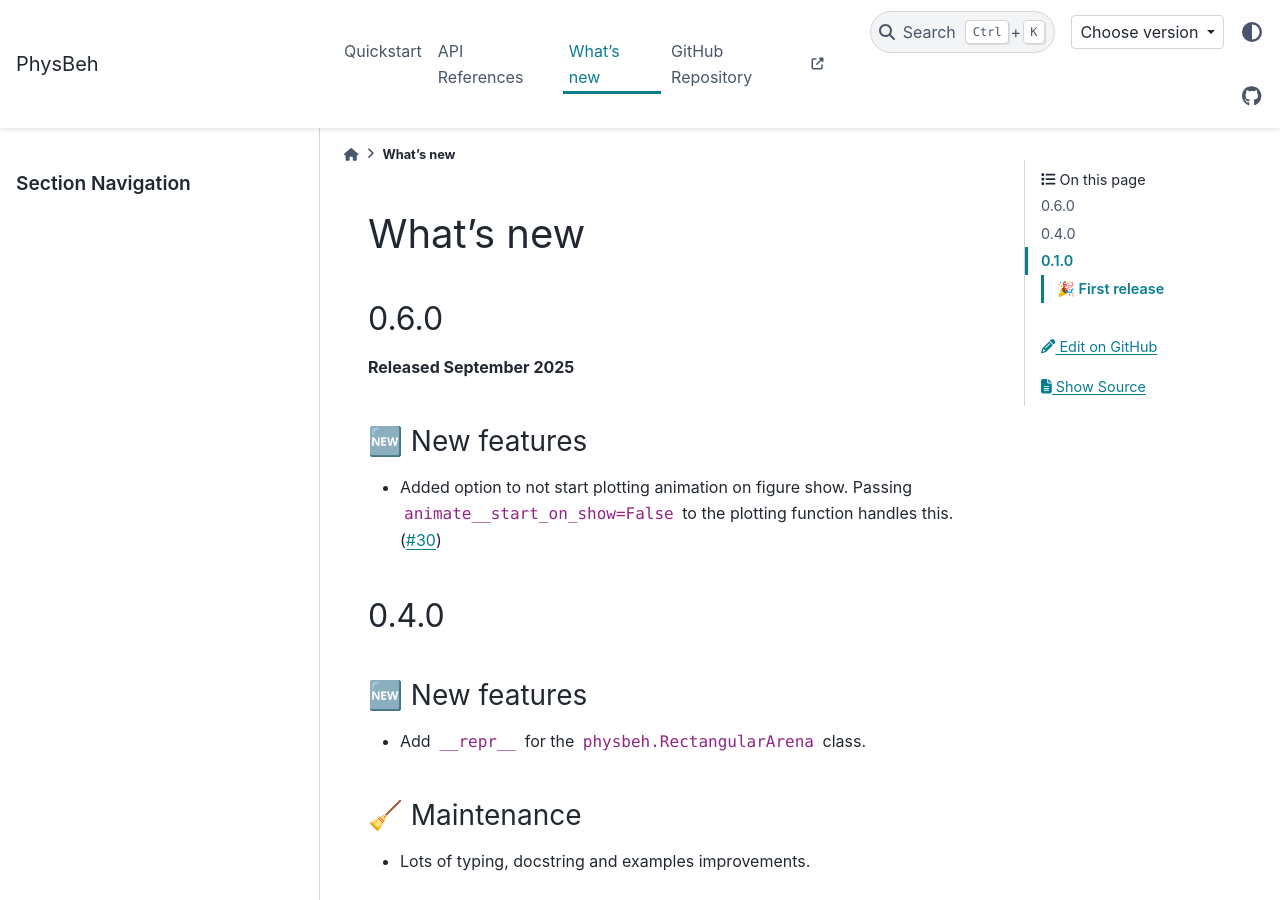
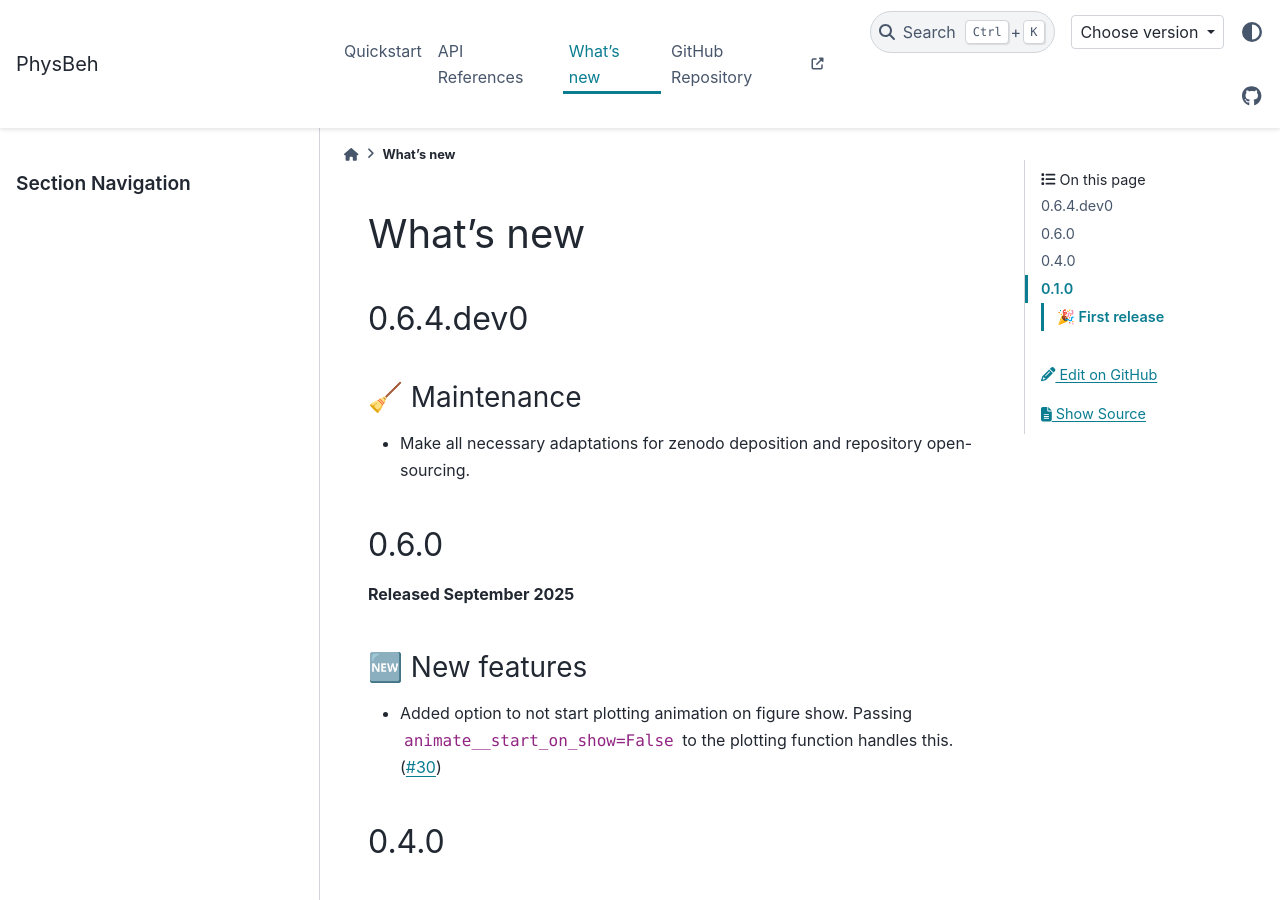
Before and after one commit to FelipeCybis/physbeh, a Sphinx documentation site: the page built from docs/source/changes/whats_new.rst, in a window 1280 px wide and 900 px high. Built offline with Sphinx 7.4.7 and the PyData theme 0.15.4, drawn with Linux system fonts in a browser that asks for light colours; pages that are not in the unit, such as notebooks, are missing from menus; cross-references to code outside the pages are shown as plain code.

Commit message:
chore: add latest changes

```diff
--- /dev/null
+++ b/docs/source/changes/latest.rst
@@ -0,0 +1,8 @@
+.. currentmodule:: physbeh
+
+0.6.4.dev0
+===========
+
+🧹 Maintenance
+--------------
+- Make all necessary adaptations for zenodo deposition and repository open-sourcing.
--- a/docs/source/changes/whats_new.rst
+++ b/docs/source/changes/whats_new.rst
@@ -2,6 +2,8 @@
 What's new
 ==========
 
+.. _latest:
+.. include:: latest.rst
 .. _0.6.0:
 .. include:: 0.6.0.rst
 .. _0.4.0:
```
